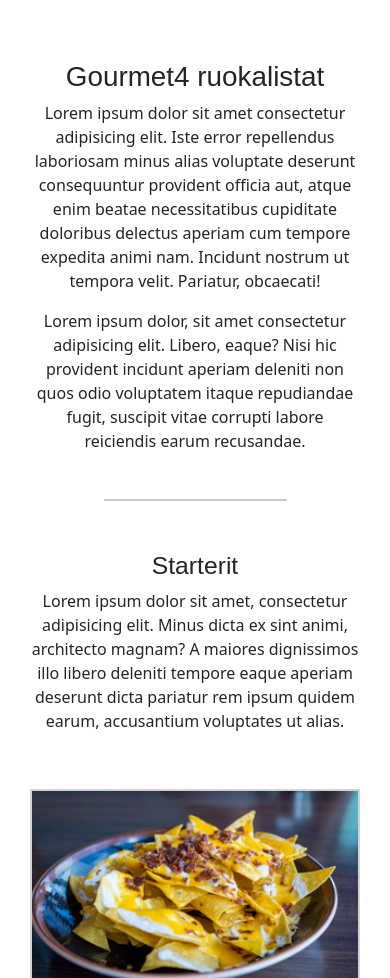
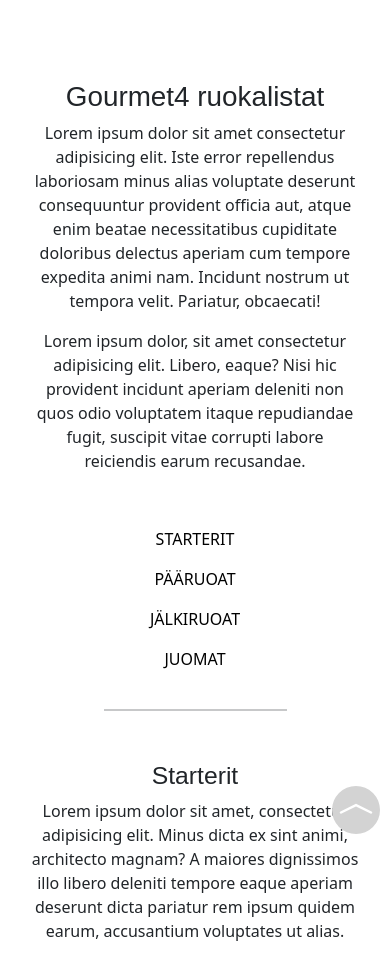
Before and after one commit to iida21014/Verkkosivut-Gourmet4-ravintolalle, a plain HTML site: page Gourmet4/menu.html in a window 390 px wide. Shown: the top 978 px of the page. Drawn offline with nearby package versions, Linux system fonts and the light colour scheme; a web font is replaced by a local one.

Commit message:
Menuun lisätty navigaatio

```diff
--- a/Gourmet4/Gourmet4_tyylit.css
+++ b/Gourmet4/Gourmet4_tyylit.css
@@ -146,6 +146,8 @@ article .button{
 /*Eliaksen koodi loppuu */
 
 /*Tiinan koodi alkaa*/
+
+/*Footerin tyylejä  - Tiina */
 footer {
     background-color: black;
     color: white;
@@ -211,6 +213,7 @@ footer a.icon-link svg {
 footer a.icon-link svg:hover {
     transform: scale(1.2);
 }
+
 footer a.icon-link:hover {
     text-decoration: none;
 }
@@ -224,7 +227,11 @@ footer ul li {
     text-align: center;
 }
 
-/* Menun tyylejä*/
+/* Menun tyylejä - Tiina*/
+.menu {
+    margin-top: 50px;
+    margin-bottom: 50px;
+}
 .menu h1, h2 {
     font-family: 'Oleo Script Swash Caps', sans-serif;
 }
@@ -233,16 +240,51 @@ footer ul li {
     padding: 30px;
 }
 
-.menu-intro {
-    padding-top: 30px;
+.menu nav {
+    max-width: 600px;
+    margin: auto auto 30px auto;
 }
+.menu .nav-item {
+
+    border: lightgray;
+    border-width: 0.5;
+    border-style: solid;
+    border-right: none;
+}
+
+.menu .nav-link{
+    color: black;
+    font-weight: 500;
+    text-transform: uppercase;
+    text-align: center;
+
+}
+
+.menu .nav-link:hover {
+    text-decoration: underline;
+    color: gray;
+}
+
+#menu-up svg{
+    display: block;
+    color:white;
+    background-color:lightgray;
+    padding: 4px;
+    position: fixed;
+    bottom: 10px;
+    right: 10px;
+    z-index: 110;
+    border-radius: 100px;
+}
+
+
 .menu .card-spacing {
     padding: 10px 5px 30px 5px;
 
 }
 
 .menu .card-body p{
-    height: 80px;
+    height: 100px;
 }
 
 .menu .card {
@@ -256,21 +298,24 @@ footer ul li {
     margin: auto;
     padding-bottom: 20px;
 }
+
 .menu .card .price-tag {
     font-size: 1.1rem;
     font-weight: 500;
     padding-bottom: 15px;
 }
+
 .menu .card img {
     border-radius: 0;
 }
+
 .menu .btn {
     background-color: #C7384A;
     color: #fff;
     border-radius: 0;
     transition: 0.5s ease;
+}
 
-}
 .menu .btn:hover {
     transform: scale(1.05);
     background-color: #C7384A;
@@ -286,7 +331,14 @@ footer ul li {
 
 
 /*Media queryt*/
+@media only screen and (min-width: 821px){
+    /*Tiina*/
 
+    #menu-up {
+    display: none;
+    }
+
+}
 
 
 @media only screen and (max-width: 820px) {
@@ -310,16 +362,17 @@ footer ul li {
     /*Elias*/
 
     article .row{
-
         flex-direction: column;
     }
+
     article .container{
-
-
         width: fit-content;
         align-content: center;
         text-align: center;
+    }
 
+    #menu-up svg {
+        width: 72px;
     }
 
 
@@ -334,11 +387,14 @@ footer ul li {
         padding-right: 30px;
         padding-top: 10px;
         padding-bottom: 10px;
-}
+    }
 
-.menu hr {
+    .menu hr {
     width: 50%;
     margin: auto;
+    }
 
+    #menu-up svg {
+        width: 48px;
+    }
 }
-}
--- a/Gourmet4/menu.html
+++ b/Gourmet4/menu.html
@@ -18,7 +18,7 @@
             <section class="container">
 
                 <!--Otsikko ja teksti-->
-                <section class="menu-intro">
+                <section class="menu-intro" id=menu-start>
                     <section class="row">
                         <section class="col text-center">
                             <h1>Gourmet4 ruokalistat</h1>
@@ -28,10 +28,27 @@
                     </section>
                 </section>
 
+               <!--Menun navigaatio-->
+
+                <nav class="nav flex-column flex-sm-row">
+                    <a class="flex-sm-fill text-sm-center nav-link" href="#starters">Starterit</a>
+                    <a class="flex-sm-fill text-sm-center nav-link" href="#main-dishes">Pääruoat</a>
+                    <a class="flex-sm-fill text-sm-center nav-link" href="#desserts">Jälkiruoat</a>
+                    <a class="flex-sm-fill text-sm-center nav-link" href="#drinks">Juomat</a>
+                </nav>
+                <section id="menu-up">
+                    <a href="#menu-start">
+                        <svg xmlns="http://www.w3.org/2000/svg" fill="currentColor" class="bi bi-chevron-compact-up" viewBox="0 0 16 16">
+                            <path fill-rule="evenodd" d="M7.776 5.553a.5.5 0 0 1 .448 0l6 3a.5.5 0 1 1-.448.894L8 6.56 2.224 9.447a.5.5 0 1 1-.448-.894l6-3z"/>
+                      </svg>
+                    </a>
+                </section>
+
                 <hr>
 
+                <!-- Varsinainen menu alkaa tästä-->
                 <!--Starterit-->
-                <section class="starters">
+                <section id="starters">
                     <section class="row" >
                         <section class="col text-center">
                             <h2>Starterit</h2>
@@ -88,7 +105,7 @@
 
 
                 <!--Pääruoat-->
-                <section class="main-dishes">
+                <section id="main-dishes">
                     <section class="row" >
                         <section class="col text-center">
                             <h2>Pääruoat</h2>
@@ -189,7 +206,7 @@
                     </section>
                 </section>
                                 <!--Jälkiruoat-->
-                <section class="desserts">
+                <section id="desserts">
                     <section class="row" >
                         <section class="col text-center">
                             <h2>Jälkiruoat</h2>
@@ -245,7 +262,7 @@
                 </section>
 
                 <!--Juomat-->
-                <section class="drinks">
+                <section id="drinks">
                     <section class="row" >
                         <section class="col text-center">
                             <h2>Juomat</h2>
```
